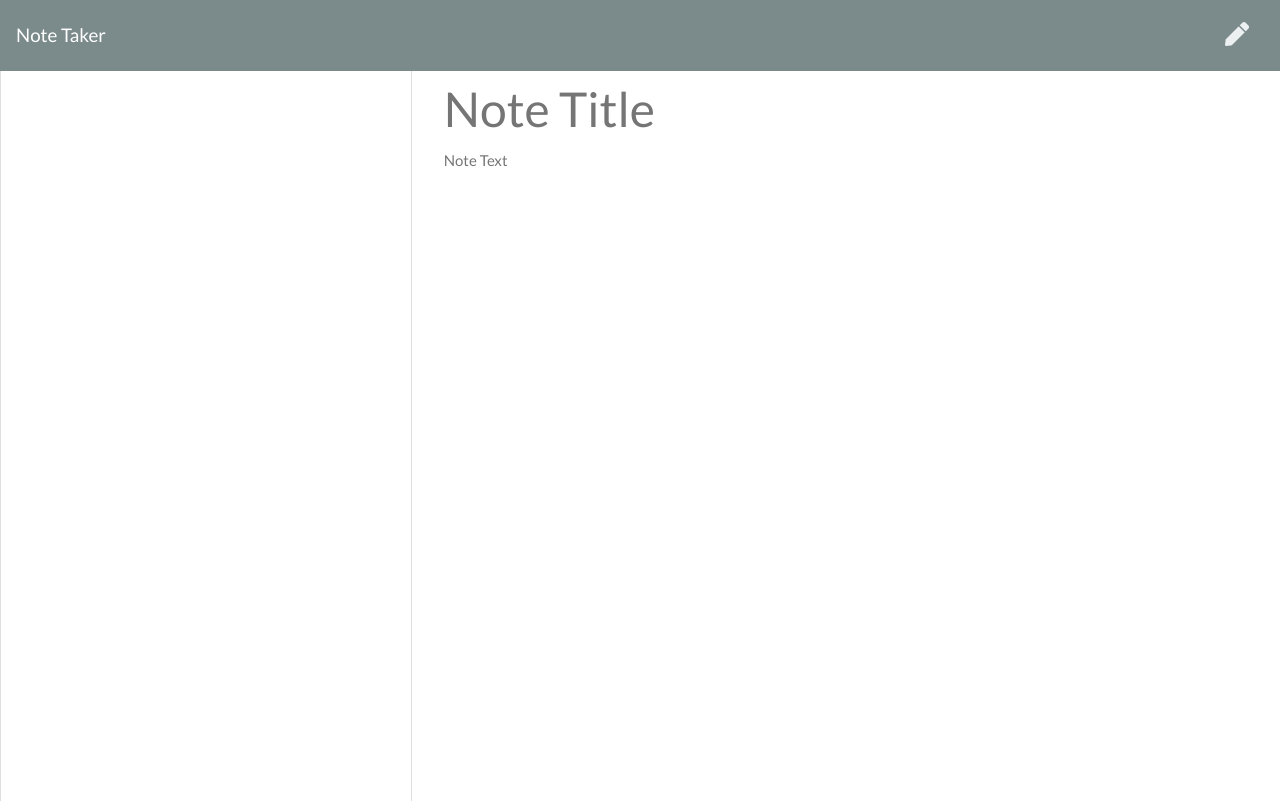
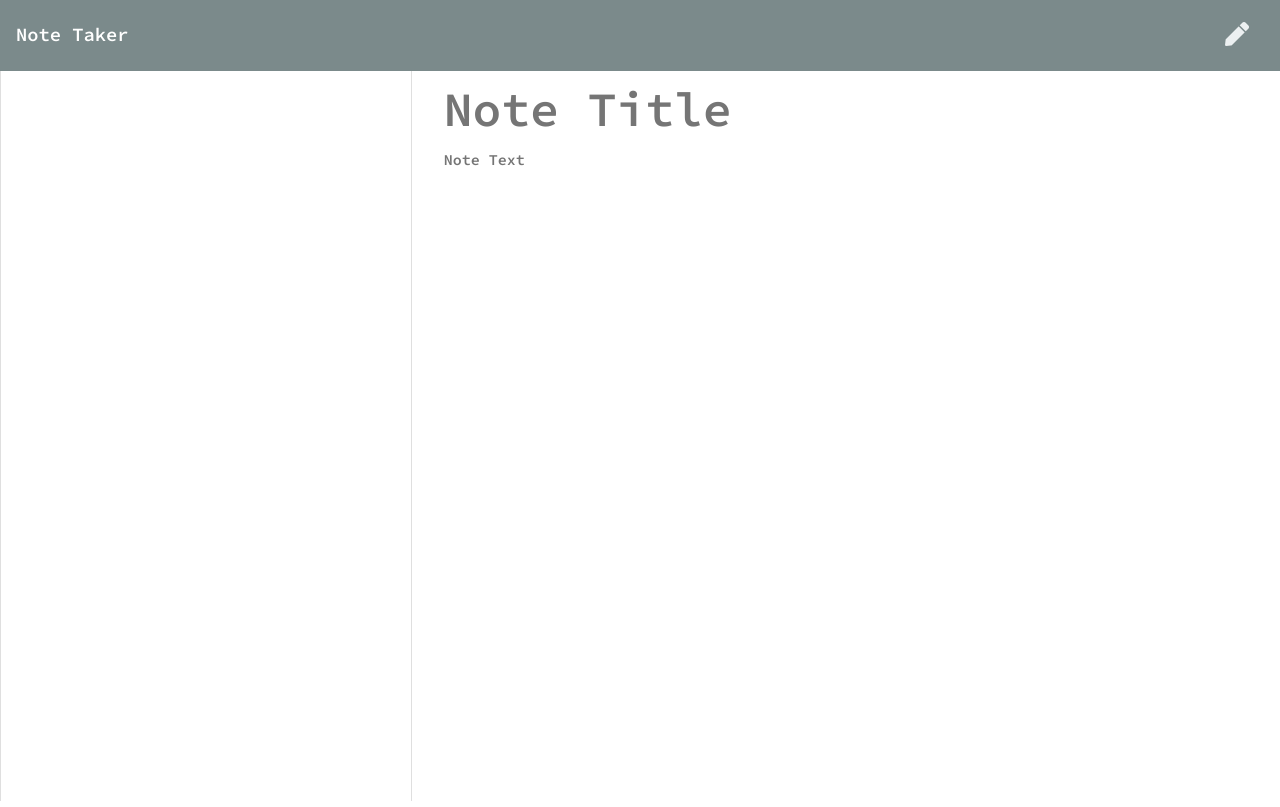
Before and after one commit to nicholasrokosz/note-taker, a website: page public/notes.html in a window 1280 px wide. Drawn offline with nearby package versions, Linux system fonts and the light colour scheme; no server answers.

Commit message:
change font

```diff
--- a/public/assets/css/styles.css
+++ b/public/assets/css/styles.css
@@ -1,7 +1,11 @@
-html, body {
+@import url("https://fonts.googleapis.com/css2?family=Source+Code+Pro:wght@600&display=swap");
+
+html,
+body {
   height: 100%;
   margin: 0;
   padding: 0;
+  font-family: "Source Code Pro", monospace;
 }
 
 .save-note {
@@ -15,7 +19,8 @@ html, body {
   cursor: pointer;
 }
 
-.note-textarea, .note-title {
+.note-textarea,
+.note-title {
   color: #000000;
   width: 100%;
   outline: none;
@@ -34,7 +39,8 @@ html, body {
   font-size: 3rem;
 }
 
-.note-title:read-only, .note-textarea:read-only {
+.note-title:read-only,
+.note-textarea:read-only {
   color: #757575;
 }
 
```
